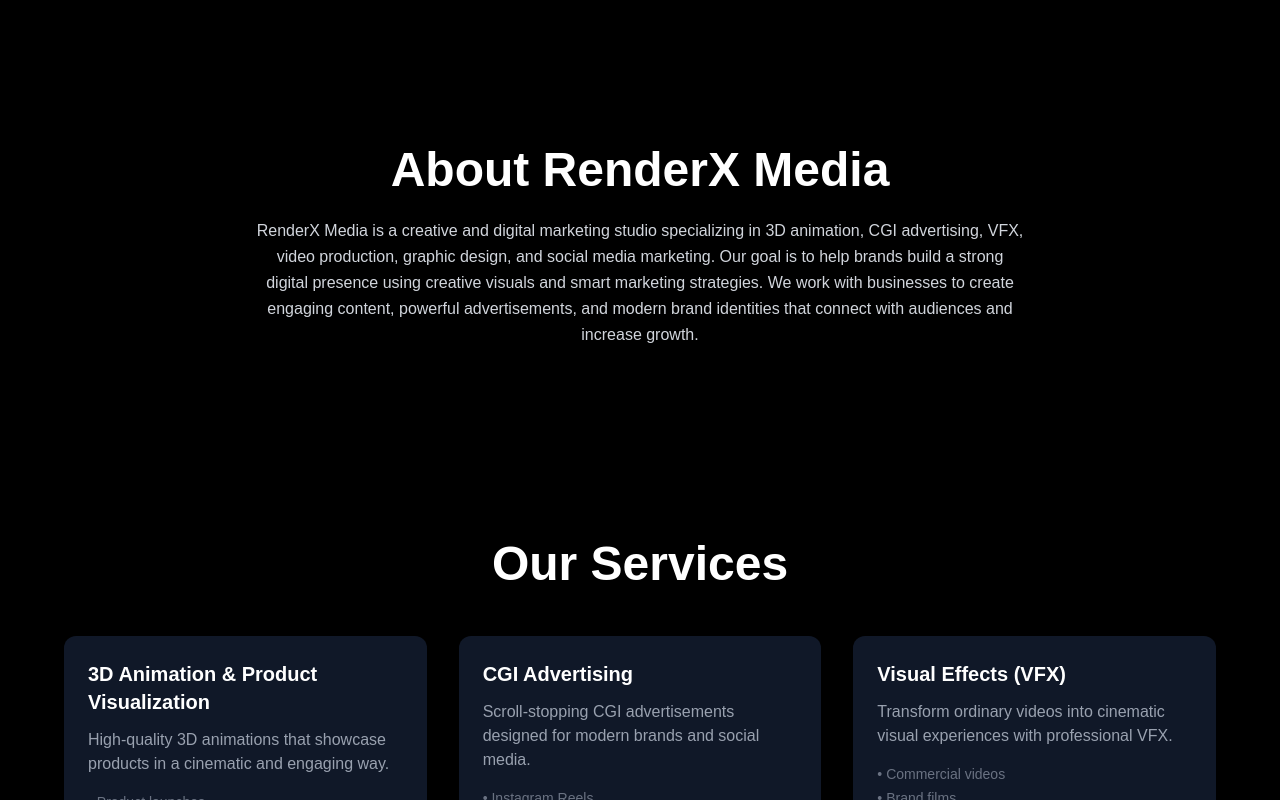
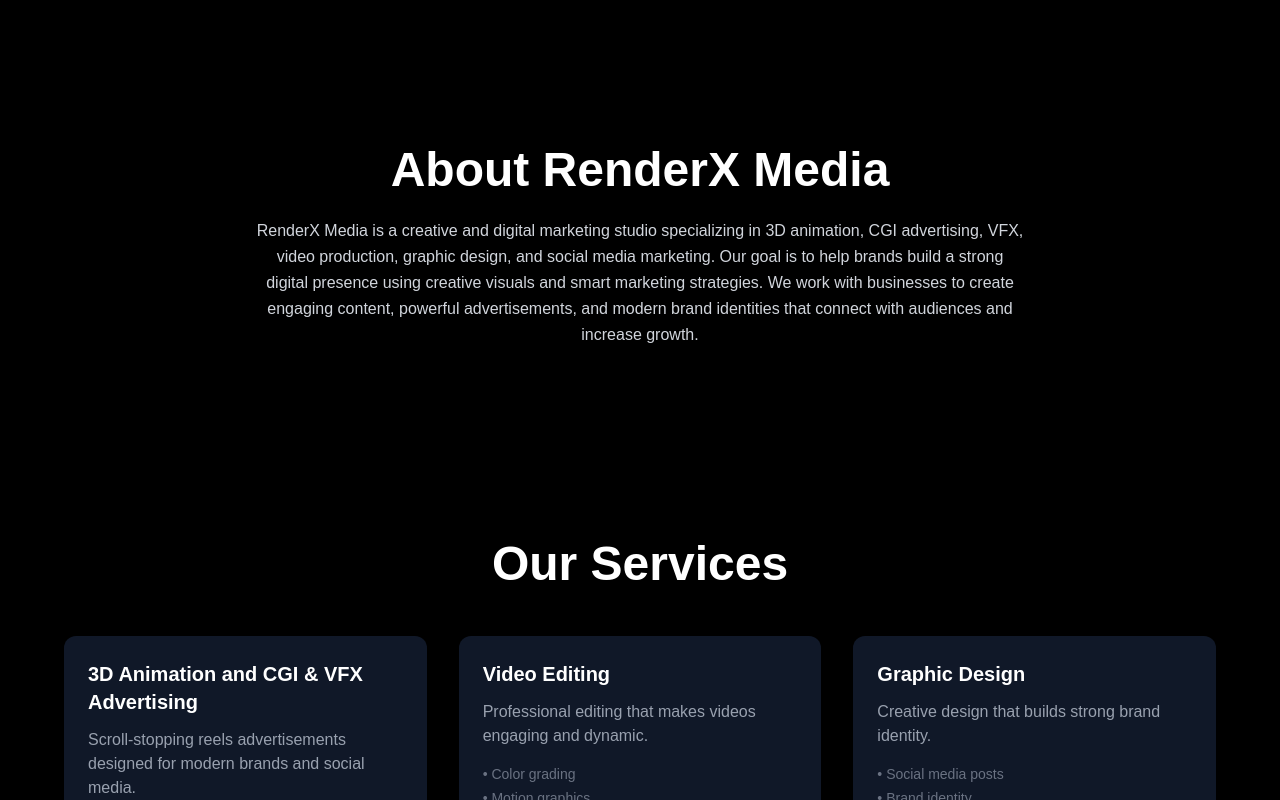
Before and after one commit to arya5567/Renderx-media, a Next.js app: page / in a window 1280 px wide. Shown: the part 2000-2800 px from the top of the page. Built offline with nearby package versions, Linux system fonts and the light colour scheme.

Commit message:
services divs update

```diff
--- a/components/Hero.js
+++ b/components/Hero.js
@@ -66,9 +66,7 @@
         </div>
 
         {/* Bottom Label */}
-        <div className="absolute bottom-6 left-0 right-0 flex justify-center text-white/70 text-sm">
-          Trusted by Various Brands
-        </div>
+
 
       </div>
 
--- a/components/Services.js
+++ b/components/Services.js
@@ -1,18 +1,8 @@
 const services = [
   {
-    title: "3D Animation & Product Visualization",
-    desc: "High-quality 3D animations that showcase products in a cinematic and engaging way.",
-    tags: ["Product launches", "E-commerce ads", "Social media campaigns"],
-  },
-  {
-    title: "CGI Advertising",
-    desc: "Scroll-stopping CGI advertisements designed for modern brands and social media.",
-    tags: ["Instagram Reels", "Brand campaigns", "Product promotions", "Viral marketing content"],
-  },
-  {
-    title: "Visual Effects (VFX)",
-    desc: "Transform ordinary videos into cinematic visual experiences with professional VFX.",
-    tags: ["Commercial videos", "Brand films", "Promotional content"],
+    title: "3D Animation and CGI & VFX Advertising",
+    desc: "Scroll-stopping reels  advertisements designed for modern brands and social media.",
+    tags: ["Product launches", "Social Media Campaigns", "Viral Marketing Content"],
   },
   {
     title: "Video Editing",
@@ -30,14 +20,9 @@
     tags: ["Content planning", "Post creation", "Audience engagement", "Growth strategies"],
   },
   {
-    title: "Google Ads Management",
+    title: "Google and Facebook Ads",
     desc: "High-converting Google Ads campaigns to bring targeted traffic.",
-    tags: ["Search Ads", "Display Ads", "YouTube Ads", "Performance tracking"],
-  },
-  {
-    title: "Facebook & Instagram Ads",
-    desc: "Data-driven advertising campaigns to increase leads and sales.",
-    tags: ["Audience targeting", "Ad creative strategy", "Conversion tracking"],
+    tags: ["Audience targeting", "Ad creative strategy", "Conversion tracking","Performance tracking"],
   },
     {
     title: "Website Creation",
```
